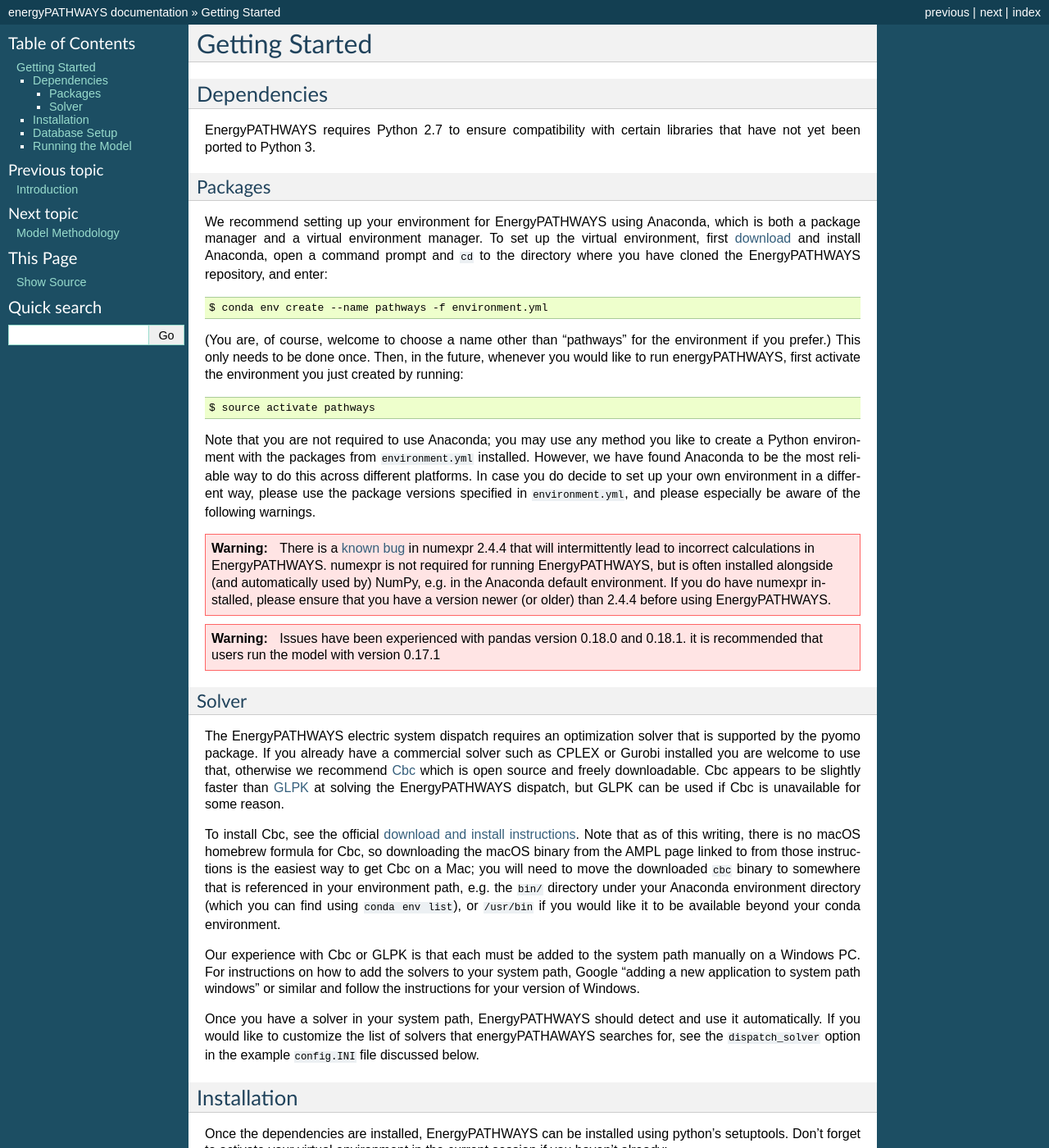
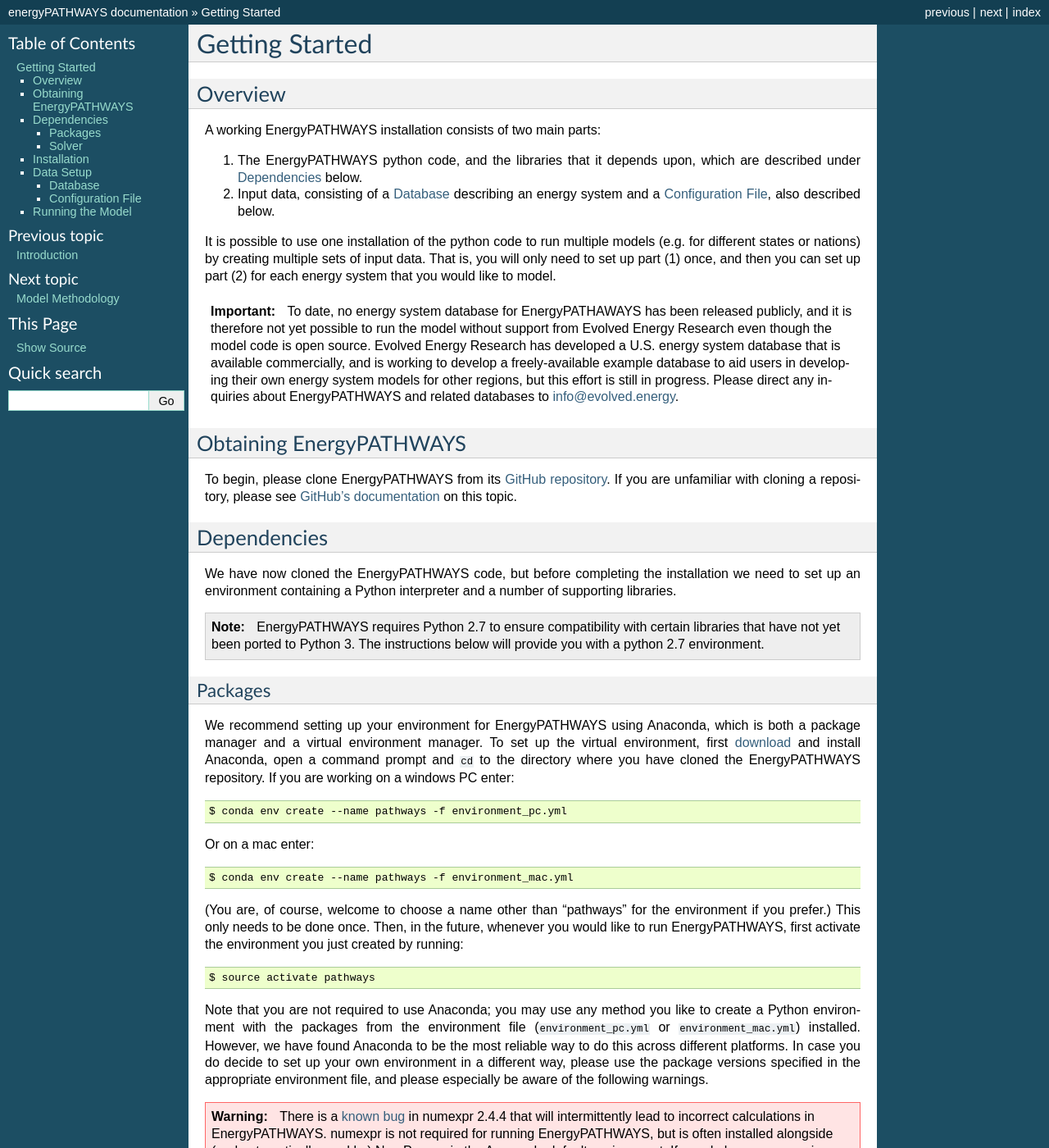
Before and after one commit to energyPATHWAYS/EnergyPATHWAYS, a Sphinx documentation site: the page built from doc/source/setup.rst, in a window 1280 px wide and 1400 px high. Shown: the whole window at 82% size. Built offline with Sphinx 7.4.7, drawn with Linux system fonts in a browser that asks for light colours; some of the changed text lies outside the part shown.

Commit message:
Update Getting Started doc

```diff
--- a/doc/source/setup.rst
+++ b/doc/source/setup.rst
@@ -2,31 +2,61 @@
 Getting Started
 ===============
 
+Overview
+========
+
+A working EnergyPATHWAYS installation consists of two main parts:
+
+1. The EnergyPATHWAYS python code, and the libraries that it depends upon, which are described under `Dependencies`_ below.
+2. Input data, consisting of a `Database`_ describing an energy system and a `Configuration File`_, also described below.
+
+It is possible to use one installation of the python code to run multiple models (e.g. for different states or nations) by creating multiple sets of input data. That is, you will only need to set up part (1) once, and then you can set up part (2) for each energy system that you would like to model.
+
+.. Important::
+   To date, no energy system database for EnergyPATHAWAYS has been released publicly, and it is therefore not yet possible to run the model without support from Evolved Energy Research even though the model code is open source. Evolved Energy Research has developed a U.S. energy system database that is available commercially, and is working to develop a freely-available example database to aid users in developing their own energy system models for other regions, but this effort is still in progress. Please direct any inquiries about EnergyPATHWAYS and related databases to `info@evolved.energy`_.
+
+.. _`info@evolved.energy`: mailto:info@evolved.energy
+
+Obtaining EnergyPATHWAYS
+========================
+
+To begin, please clone EnergyPATHWAYS from its `GitHub repository`_. If you are unfamiliar with cloning a repository, please see `GitHub's documentation`_ on this topic.
+
+.. _`GitHub repository`: https://github.com/energyPATHWAYS/energyPATHWAYS
+.. _`GitHub's documentation`: https://help.github.com/articles/cloning-a-repository/
+
 Dependencies
 ============
 
-EnergyPATHWAYS requires Python 2.7 to ensure compatibility with certain libraries that have not yet been ported to Python 3.
+We have now cloned the EnergyPATHWAYS code, but before completing the installation we need to set up an environment containing a Python interpreter and a number of supporting libraries.
+
+.. Note::
+   EnergyPATHWAYS requires Python 2.7 to ensure compatibility with certain libraries that have not yet been ported to Python 3. The instructions below will provide you with a python 2.7 environment.
 
 Packages
 --------
 
-We recommend setting up your environment for EnergyPATHWAYS using Anaconda, which is both a package manager and a virtual environment manager. To set up the virtual environment, first `download`_ and install Anaconda, open a command prompt and ``cd`` to the directory where you have cloned the EnergyPATHWAYS repository, and enter::
+We recommend setting up your environment for EnergyPATHWAYS using Anaconda, which is both a package manager and a virtual environment manager. To set up the virtual environment, first `download`_ and install Anaconda, open a command prompt and ``cd`` to the directory where you have cloned the EnergyPATHWAYS repository. If you are working on a windows PC enter::
 
-  $ conda env create --name pathways -f environment.yml
+  $ conda env create --name pathways -f environment_pc.yml
 
-(You are, of course, welcome to choose a name other than "pathways" for the environment if you prefer.) This only needs to be done once. Then, in the future, whenever you would like to run energyPATHWAYS, first activate the environment you just created by running::
+Or on a mac enter::
+
+  $ conda env create --name pathways -f environment_mac.yml
+
+(You are, of course, welcome to choose a name other than "pathways" for the environment if you prefer.) This only needs to be done once. Then, in the future, whenever you would like to run EnergyPATHWAYS, first activate the environment you just created by running::
 
    $ source activate pathways
 
 .. _download: https://www.continuum.io/downloads
 
-Note that you are not required to use Anaconda; you may use any method you like to create a Python environment with the packages from ``environment.yml`` installed. However, we have found Anaconda to be the most reliable way to do this across different platforms. In case you do decide to set up your own environment in a different way, please use the package versions specified in ``environment.yml``, and please especially be aware of the following warnings.
+Note that you are not required to use Anaconda; you may use any method you like to create a Python environment with the packages from the environment file (``environment_pc.yml`` or ``environment_mac.yml``) installed. However, we have found Anaconda to be the most reliable way to do this across different platforms. In case you do decide to set up your own environment in a different way, please use the package versions specified in the appropriate environment file, and please especially be aware of the following warnings.
 
 .. Warning::
    There is a `known bug`_ in numexpr 2.4.4 that will intermittently lead to incorrect calculations in EnergyPATHWAYS. numexpr is not required for running EnergyPATHWAYS, but is often installed alongside (and automatically used by) NumPy, e.g. in the Anaconda default environment. If you do have numexpr installed, please ensure that you have a version newer (or older) than 2.4.4 before using EnergyPATHWAYS.
 
 .. Warning::
-   Issues have been experienced with pandas version 0.18.0 and 0.18.1. it is recommended that users run the model with version 0.17.1
+   Issues have been experienced with pandas versions greater than 0.17.1. it is recommended that users run the model with version 0.17.1, as specified in the environment files.
 
 .. _`known bug`: https://github.com/pydata/numexpr/issues/185
 
@@ -42,18 +72,21 @@
 
 .. _`download and install instructions`: https://projects.coin-or.org/Cbc#DownloadandInstall
 
-Our experience with Cbc or GLPK is that each must be added to the system path manually on a Windows PC. For instructions on how to add the solvers to your system path, Google “adding a new application to system path windows” or similar and follow the instructions for your version of Windows.
+.. Note::
+   On Windows, our experience is that the path to Cbc or GLPK must be `added to your system path manually`_.
+
+.. _`added to your system path manually`: https://www.howtogeek.com/118594/how-to-edit-your-system-path-for-easy-command-line-access/
 
 Once you have a solver in your system path, EnergyPATHWAYS should detect and use it automatically. If you would like to customize the list of solvers that energyPATHAWAYS searches for, see the ``dispatch_solver`` option in the example ``config.INI`` file discussed below.
 
 Installation
 ============
 
-Once the dependencies are installed, EnergyPATHWAYS can be installed using python's setuptools. Don't forget to activate your virtual environment in the current session if you haven't already::
+Once the dependencies are installed, EnergyPATHWAYS can be installed using Python's setuptools. Don't forget to activate your virtual environment in the current session if you haven't already::
 
     $ source activate pathways
 
-Then from the root directory of your cloned repository::
+Then from the root directory of your cloned repository (e.g. ``energyPATHWAYS/``)::
 
     $ python setup.py develop
 
@@ -62,15 +95,20 @@
 .. Note::
    Setuptools will attempt to install any required packages that are not in your environment when you run ``setup.py``. However, we have found that this method does not reliably install all dependencies on all platforms. For example, users have encountered difficulty installing NumPy and SciPy on macOS this way. This is why we recommend using Anaconda to set up the environment before installing EnergyPATHWAYS, as described under `Packages`_, above.
 
-In addition to installation of the EnergyPATHWAYS package, a model cannot be created until a set of data is supplied. The input data contain two components:
+Data Setup
+==========
 
-- A database describing your energy system (see below)
-- Configuration file (e.g. EnergyPATHWAYS/model runs/us\_model\_example/config.INI)
+In addition to installation of the EnergyPATHWAYS package described above, a model cannot be run until input data are provided. The input data consist of two components:
 
-Database Setup
-==============
+1. A database describing your energy system
+2. A configuration file (e.g. ``energyPATHWAYS/model\_runs/us\_model\_example/config.INI``)
 
-Pathways currently requires access to an energy system database in a particular format, stored in `PostgreSQL`_. (As noted in ``setup.py``, the psycopg2 package is therefore also required so that python can connect to PostgreSQL.) Future versions of EnergyPATHWAYS may support a wider variety of databases and/or input formats. If you are unfamiliar with PostgreSQL, we recommend installing it in the following ways:
+These are described in the following subsections.
+
+Database
+--------
+
+Pathways currently requires access to an energy system database in a particular format, stored in `PostgreSQL`_. Future versions of EnergyPATHWAYS may support a wider variety of databases and/or input formats. If you are unfamiliar with PostgreSQL, we recommend installing it in the following ways:
 
 .. _PostgreSQL: http://www.postgresql.org/
 
@@ -83,29 +121,56 @@
 
 As of this writing, EnergyPATHWAYS is being developed and tested against PostgreSQL 9.5.1, but this is subject to change.
 
-Once you have your PostgreSQL server up and running, we recommend that you place the EnergyPATHWAYS U.S. example model .sql file at ``us_model_example/pathways_us.sql``. Then, using the command line client, you can issue the following commands from the ``energyPATHWAYS/model runs/us_model_example/`` directory. Depending on how your PostgreSQL installation is set up, you may need to provide a username to these commands using the ``-U`` option.
+As noted in the `Overview`_, you will need to contact Evolved Energy Research to obtain an EnergyPATHWAYS database dump for the nation or state you are interested in. Once you have your PostgreSQL server up and running, we recommend that you place the database dump file in a directory under ``energyPATHWAYS/model_runs`` named after the region you are modeling; for instance, for the U.S. you might save your database dump in ``energyPATHWAYS/model_runs/us_model_example/pathways_us.sql``. Then, using the command line postgres client, you can issue the following commands from the ``energyPATHWAYS/model_runs/us_model_example/`` directory.
 
 .. code:: bash
 
-   $ createdb pathways
+   $ createdb pathways_us
    $ psql pathways < pathways_us.sql
 
-You will then need to edit the database connection parameters at the top of ``energyPATHWAYS/us_model_example/configurations.INI`` so that EnergyPATHWAYS can find your database. Please note that EnergyPATHWAYS is under development and the database structure is subject to change; if you update to a new version of the code, you may need to update your database as well. Presently this requires either starting over with a new U.S. example database, or using a "diff" tool to examine the changes in the ``pathways_us.sql`` file and applying them manually to your database. We are investigating ways to make this process easier.
+If you attempt to run these commands and see error messages containing the phrase, ``FATAL:  role "[your username]" does not exist``, this means that postgres does not have a user matching your username. If you are experienced with postgres you may wish to create a user matching your username, but if you are just getting started and not using your postgres database for public-facing purposes, it should be fine just to use the postgres "root" user, which is usually named "postgres". In that case, you can re-enter the commands as follows:
 
-.. Note::
-   The U.S. database for EnergyPATHWAYS developed by Evolved Energy Research is not publicly posted. Inquiries should be directed to `info@evolved.energy`_.
+.. code:: bash
 
-.. _`info@evolved.energy`: mailto:info@evolved.energy
+   $ createdb -U postgres pathways_us
+   $ psql -U postgres pathways < pathways_us.sql
+
+Please note that EnergyPATHWAYS is under development and the database structure is subject to change; if you update to a new version of the code, you may need to update your database as well. Please contact `info@evolved.energy`_ if you have questions or need help with this.
+
+Configuration File
+------------------
+
+Finally, in order to run the model you will need to edit the configuration file to reflect the settings you would like to use. Assuming that you are running in the ``us_model_example`` directory, you can open up ``energyPATHWAYS/model_runs/us_model_example/config.INI`` in your favorite text editor.
+
+The most important settings that nearly everyone will need to change are in the ``[database]`` section at the top. These settings tell EnergyPATHWAYS where to find your database and how to connect to it. Update these settings as follows:
+
+  ``pg_host``
+    Leave this as "localhost" unless your PostgreSQL server is on a different computer than your Python code, in which case you will need to specify the network address of the database server.
+
+  ``pg_user``
+    This will be the username you put after ``-U`` when you ran the ``createdb`` and ``psql`` commands above. If you were able to run the commands without the ``-U``, then this will just be your operating system username.
+
+  ``pg_password``
+    The password for the user above. If the user has no password, just leave this line blank after the ``pg_password:``.
+
+  ``pg_database``
+    The name of the database you created with ``createdb`` above, e.g. "pathways_us".
+
+You may wish to change other configuration settings, particularly if you are using a model other than the U.S. model. The settings are briefly documented by comments within the example config.INI. If you have questions not answered by those comments, please contact `info@evolved.energy`_.
 
 Running the Model
 =================
 
-After installing EnergyPATHWAYS, it can be run from the command line:
+After installing EnergyPATHWAYS and setting up the necessary input data, the model can be run from the command line::
 
     $ energyPATHWAYS [options]
 
-It is necessary to point EnergyPATHWAYS to a configuration file in the run directory. This file, along with general model setup, points the model the the correct database. An example (config.INI) is found in the ``us_model_example`` folder.
+To get help on the various command line options, use::
 
-To start the model running on scenario id one, for instance, use the following command:
+    $ energyPATHWAYS --help
+
+As mentioned above, EnergyPATHWAYS will need access to your configuration file in order to load your database and begin running. By default, EnergyPATHWAYS will assume that the configuration file is called ``config.INI`` and is located in the current directory. If you need to change these assumptions, you can use the ``-c`` and/or ``-p`` command line options, as described in the ``energyPATHWAYS --help`` text.
+
+In most cases, you will at a minimum need to tell EnergyPATHWAYS which scenario to run from the database by using the ``-s`` option to specify its id number. So, for instance, the basic usage to run scenario number 1 would be::
 
     $ energyPATHWAYS -s 1
```
